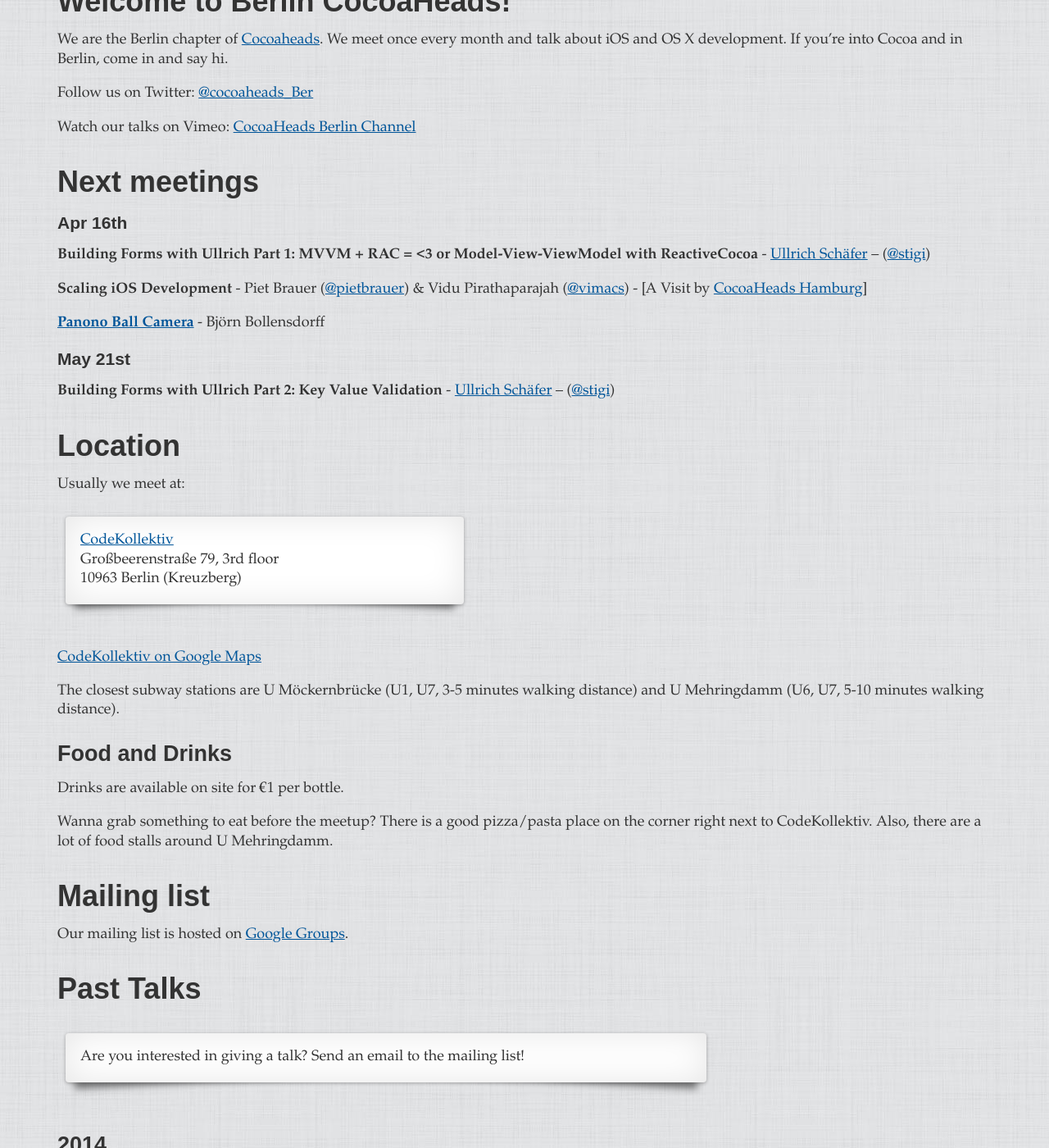
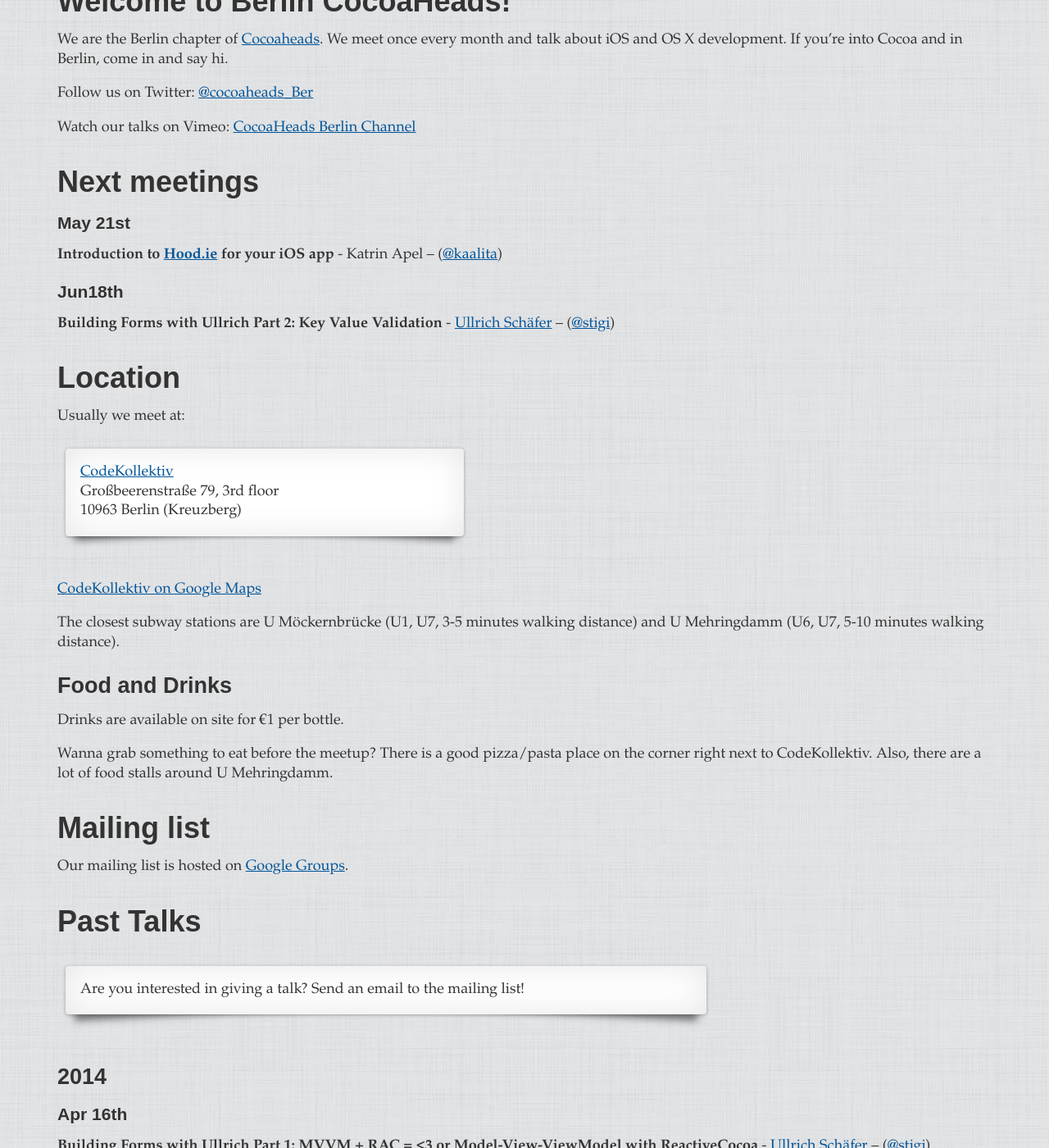
Before and after one commit to cocoaheads-berlin/cocoaheads-berlin.github.com, a Jekyll site: the page built from index.markdown, in a window 1280 px wide and 1400 px high, scrolled down 386 px. Shown: the whole window at 82% size. Built offline with Jekyll 4.4.1, drawn with Linux system fonts in a browser that asks for light colours; some web fonts are replaced; Markdown is read by kramdown in place of the engine named in the settings; some of the changed text lies outside the part shown.

Commit message:
Update schedule

```diff
--- a/index.markdown
+++ b/index.markdown
@@ -17,21 +17,20 @@ Watch our talks on Vimeo: [CocoaHeads Berlin Channel](https://vimeo.com/channels
 
 
 
-### Apr 16th
+###May 21st
 
-**Building Forms with Ullrich Part 1: MVVM + RAC = <3 or Model-View-ViewModel with ReactiveCocoa** - [Ullrich Schäfer](ullrichschaefer.com) – ([@stigi](https://twitter.com/stigi))
+**Introduction to [Hood.ie](http://hood.ie) for your iOS app** - Katrin Apel – ([@kaalita](https://twitter.com/kaalita))
 
-**Scaling iOS Development** - Piet Brauer ([@pietbrauer](https://twitter.com/pietbrauer)) & Vidu Pirathaparajah ([@vimacs](https://twitter.com/vimacs)) - [A Visit by [CocoaHeads Hamburg](https://twitter.com/cocoaheads_hh)]
-
-**[Panono Ball Camera](http://www.panono.com)** - Björn Bollensdorff
-
-### May 21st
+###Jun18th
 
 **Building Forms with Ullrich Part 2: Key Value Validation** - [Ullrich Schäfer](ullrichschaefer.com) – ([@stigi](https://twitter.com/stigi))
 
 <script type="text/javascript">
 	next_meetup();
 </script>
+
+
+
 
 # Location
 
```
Also changed, not shown: other parts of index.markdown (+9 -0 lines).
